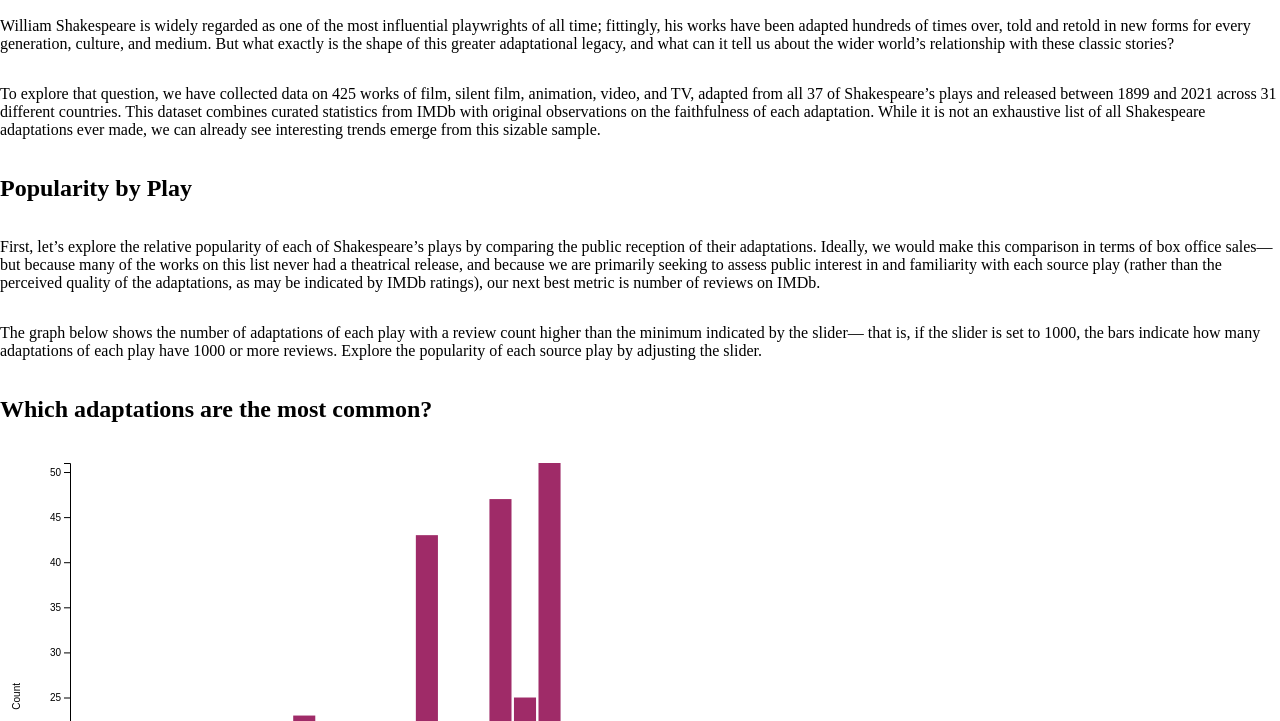
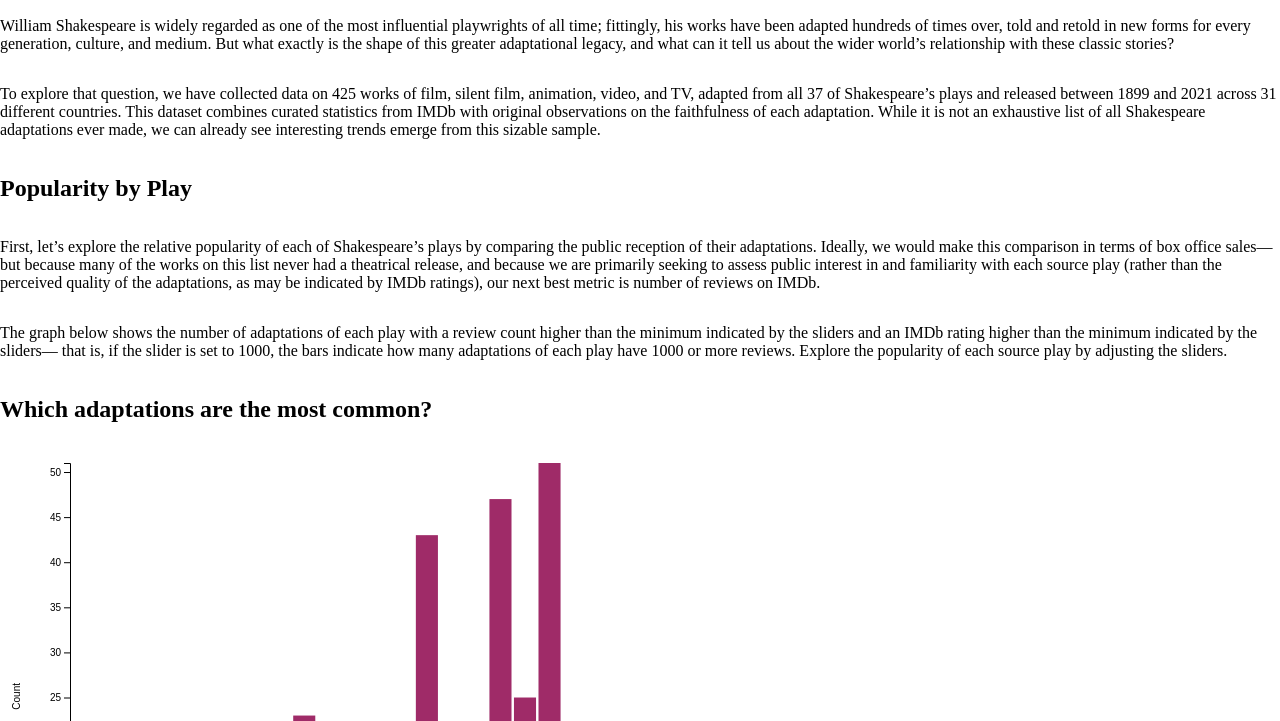
Before and after one commit to jrestain/ShakespeareDataVis, a plain HTML site: page index.html in a window 1280 px wide. Shown: the part 79-800 px from the top of the page. Drawn offline with nearby package versions, Linux system fonts and the light colour scheme.

Commit message:
changed text

```diff
--- a/index.html
+++ b/index.html
@@ -34,7 +34,7 @@
 
   <p>First, let’s explore the relative popularity of each of Shakespeare’s plays by comparing the public reception of their adaptations. Ideally, we would make this comparison in terms of box office sales— but because many of the works on this list never had a theatrical release, and because we are primarily seeking to assess public interest in and familiarity with each source play (rather than the perceived quality of the adaptations, as may be indicated by IMDb ratings), our next best metric is number of reviews on IMDb.</p>
 
-  <p>The graph below shows the number of adaptations of each play with a review count higher than the minimum indicated by the slider— that is, if the slider is set to 1000, the bars indicate how many adaptations of each play have 1000 or more reviews. Explore the popularity of each source play by adjusting the slider.</p>
+  <p>The graph below shows the number of adaptations of each play with a review count higher than the minimum indicated by the sliders and an IMDb rating higher than the minimum indicated by the sliders— that is, if the slider is set to 1000, the bars indicate how many adaptations of each play have 1000 or more reviews. Explore the popularity of each source play by adjusting the sliders.</p>
   <!-- Section 1: script1.js -->
   <div class="section" id="tooltipContainer1">
     <h2>Which adaptations are the most common?</h2>
```
